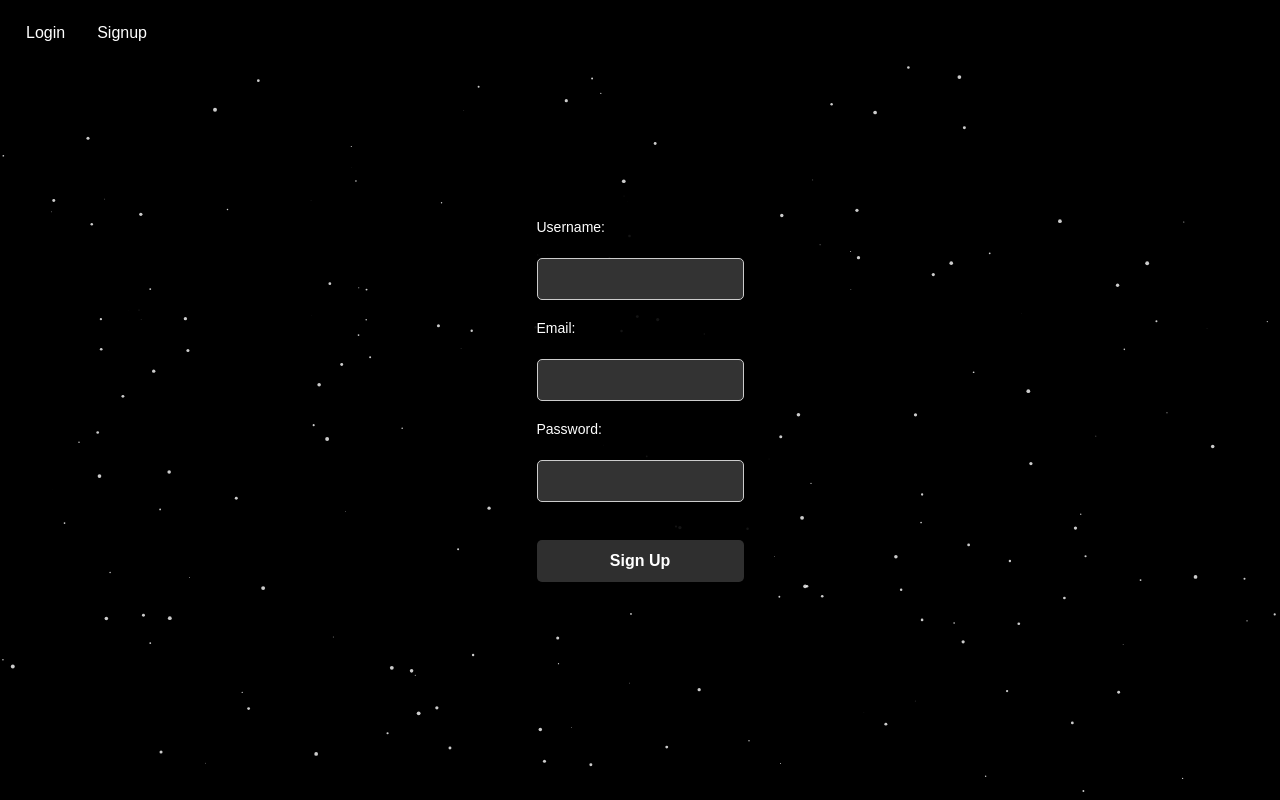
After one commit to Kojixus/Panel, a PHP site: page /signup.php in a window 1280 px wide. The commit adds this page. Run offline with PHP 8.4, Linux system fonts and the light colour scheme.

Commit message:
all sorts of shit

```diff
--- a/includes/dash.php
+++ b/dash.php
@@ -1,8 +1,8 @@
 <!DOCTYPE html>
 <html>
 <head>
-        <title>Dashboard</title>
-         <link rel="stylesheet" type="text/css" href="styles.css">
+    <title>Dashboard</title>
+    <link rel="stylesheet" type="text/css" href="styles.css">
 </head>
 <body>
     <div class="container">
--- a/index.php
+++ b/index.php
@@ -3,11 +3,12 @@
     <title>Homepage</title>
     <link rel="stylesheet" type="text/css" href="style.css">
     <script src="scripts/background.js"></script>
+    <link rel="icon" type="image/png" href="images/kr_favicon.png">
 </head>
 <div class="taskbar">
     <ul>
-        <li><a href="includes/login.php">Login</a></li>
-        <li><a href="includes/signup.php">Signup</a></li>
+        <li><a href="login.php">Login</a></li>
+        <li><a href="signup.php">Signup</a></li>
     </ul>
 </div>
 </html>
--- a/includes/redirect.php
+++ b/redirect.php
@@ -7,7 +7,7 @@ session_start();
 
 // Check if the user is logged in
 if (!isset($_SESSION['loggedIn']) || $_SESSION['loggedIn'] !== true) {
-    header("Location: <includes>login.php"); // Redirect to login page if not logged in
+    header("Location: login.php"); // Redirect to login page if not logged in
     exit();
 }
 
--- /dev/null
+++ b/signup.php
@@ -0,0 +1,52 @@
+<!DOCTYPE html><html>
+<head>
+    <title>Signup Form</title>
+    <link rel="stylesheet" type="text/css" href="style.css">
+    <script src="scripts/background.js"></script>
+    <link rel="icon" type="image/png" href="images/kr_favicon.png">
+</head>
+<body>
+    <div class="taskbar">
+        <ul>
+            <li><a href="login.php">Login</a></li>
+            <li><a href="signup.php">Signup</a></li>
+        </ul>
+    </div>
+</body>
+<body>
+    <div class="form-container">
+        <form action="signup.php" method="POST">
+            <label for="username">Username:</label><br>
+            <input type="text" id="username" name="username" required><br>
+            <label for="email">Email:</label><br>
+            <input type="email" id="email" name="email" required><br>
+            <label for="password">Password:</label><br>
+            <input type="password" id="password" name="password" required><br><br>
+            <input type="submit" value="Sign Up">
+        </form>
+    </div>
+</body>
+</html>
+
+<?php
+    //Requirements
+    require 'connection.php';
+
+    if ($_SERVER["REQUEST_METHOD"] == "POST") {
+        // Collect form data
+        $user_username = $_POST['username'];
+        $user_email = $_POST['email'];
+        $user_password = password_hash($_POST['password'], PASSWORD_DEFAULT); // Hash the password
+
+        // Prepare and bind
+        $stmt = $conn->prepare("INSERT INTO users (username, email, password) VALUES (?, ?, ?)");
+        $stmt->bind_param("sss", $user_username, $user_email, $user_password);
+
+        // Execute the statement
+        $stmt->execute();
+
+        // Close the statement and connection
+        $stmt->close();
+        $conn->close();
+    }
+?>
--- a/style.css
+++ b/style.css
@@ -224,7 +224,7 @@ body {
     background-repeat: no-repeat; /* Do not repeat the image */
     font-family: Arial, sans-serif;
     margin: 0;
+    top: 0;
+    bottom: 0;
     padding: 0;
 }
-
-/* Add other styles as needed */
--- a/verification.php
+++ b/verification.php
@@ -22,7 +22,7 @@ if ($row && password_verify($passwordInput, $row['password'])) {
     $_SESSION['userId'] = $row['id'];
     $_SESSION['username'] = $row['username'];
 
-    header("Location: <includes>dash.php");
+    header("Location: dash.php");
     exit();
 } else {
     // Invalid username or password
```
Also changed, not shown: includes/signup.php (deleted, +0 -32 lines), login.php (renamed from includes/login.php, +9 -5 lines), signup.html (deleted, +0 -28 lines), connection.php (renamed from includes/connection.php), images/kr.jpg (deleted), images/kr.png (added), images/kr_favicon.png (added), images/kr_small.jpg (added).
